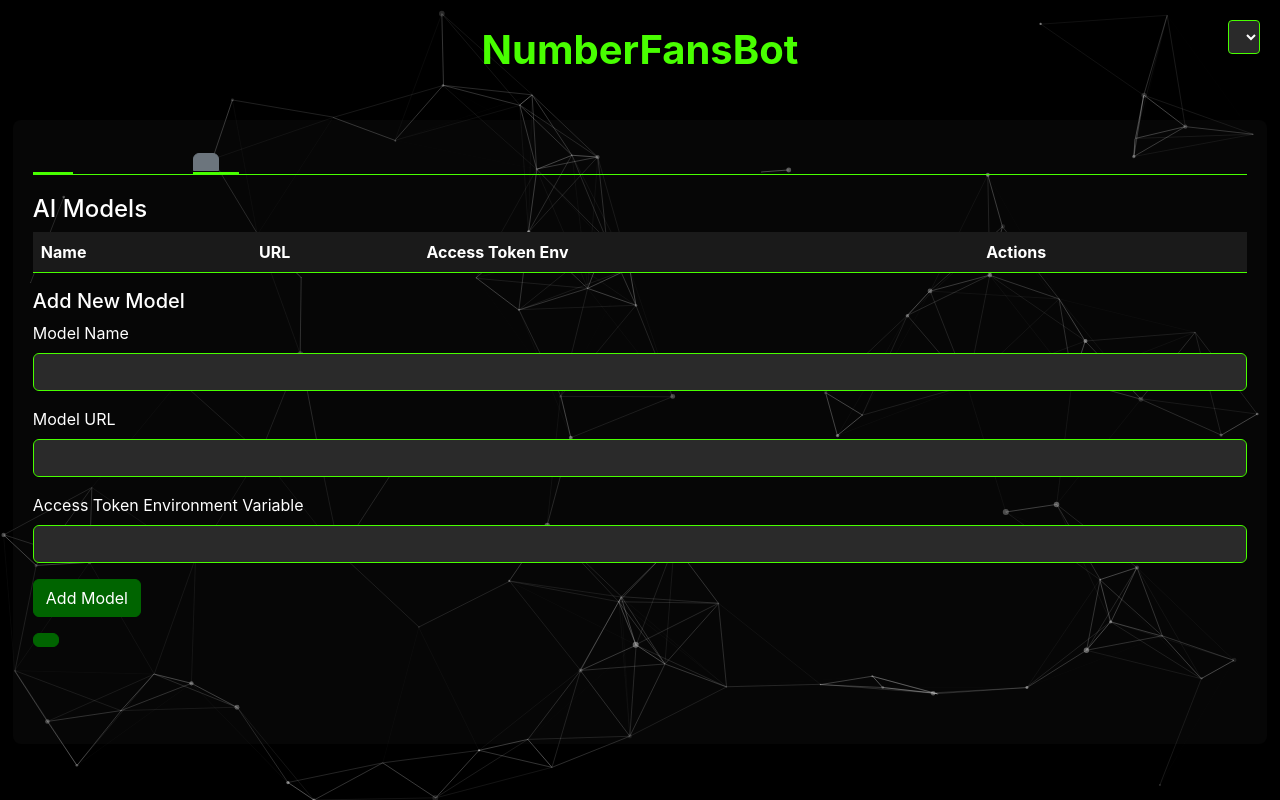
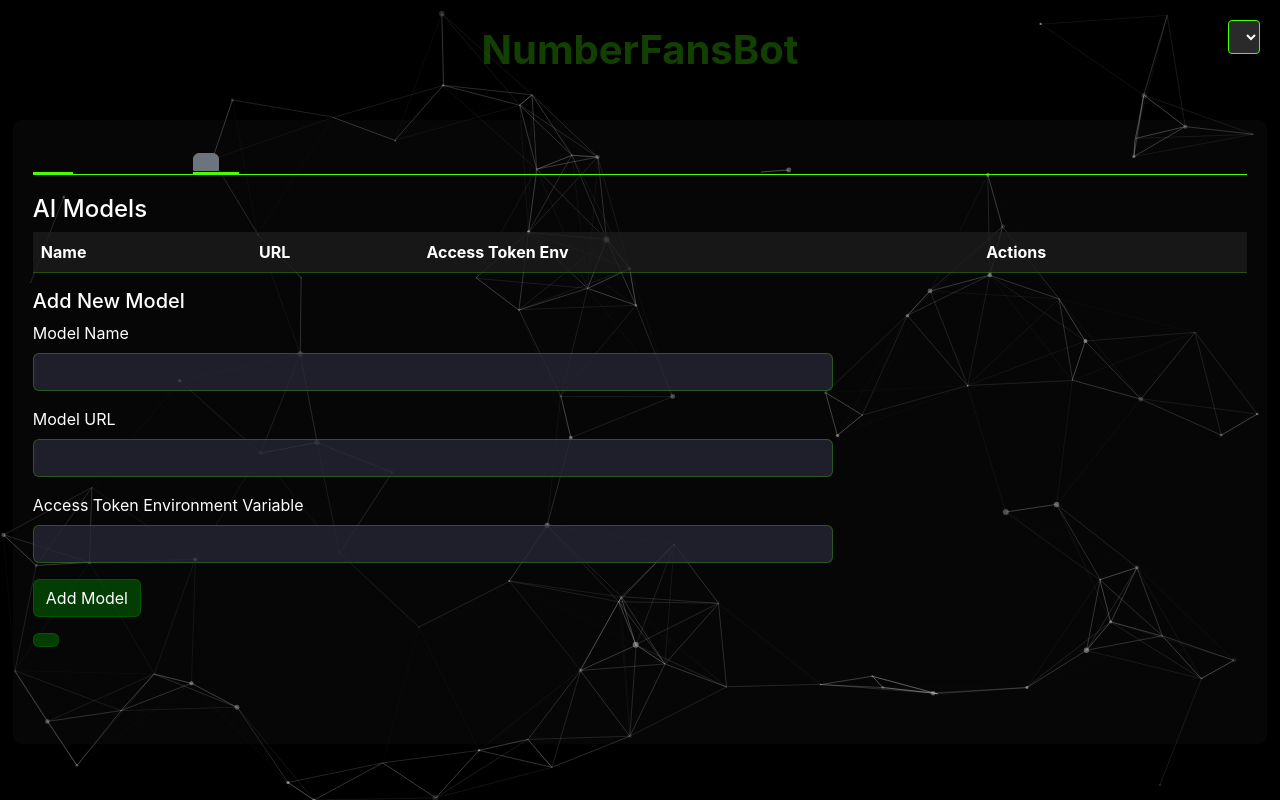
Before and after one commit to metatronslove/NumberFansBot, a Flask app: template Templates/dashboard.html in a window 1280 px wide. Run offline with Flask 2, Linux system fonts and the light colour scheme; the template is opened without the code that fills it, so the values that code supplies are empty; parts of the project's set-up code (start-up, migrations or seed data) failed here and were passed over; some libraries are stand-ins or nearby versions.

Commit message:
Add files via upload

```diff
--- a/Assets/styles.css
+++ b/Assets/styles.css
@@ -24,12 +24,12 @@ body {
 .logo {
     font-size: 2.5rem;
     font-weight: bold;
-    color: #48ff00;
+    color: rgba(72,255,0,.25);
 }
 
 .tagline {
     font-size: 1rem;
-    color: #ccc;
+    color: rgba(200,200,200,.25);
 }
 
 .language-switcher {
@@ -97,42 +97,51 @@ body {
 }
 
 .tab-content.active {
+    input{
+        background: rgba(40,40,56,.75);
+    }
+    input[type=text]{
+        width: 800px;
+    }
+    input[type=checkbox]{
+        width: 1rem;
+    }
     display: block;
 }
 
 .form-control {
-    background-color: #2a2a2a;
+    background-color: rgba(36,36,36,.25);
     color: #fff;
-    border: 1px solid #48ff00;
+    border: 1px solid rgba(72,255,0,.25);
 }
 
 .form-control:focus {
-    border-color: #48ff00;
+    border-color: rgba(72,255,0,.25);
     box-shadow: 0 0 5px rgba(72, 255, 0, 0.5);
 }
 
 .btn-primary {
-    background-color: #006400;
-    border-color: #006400;
+    background-color: rgba(0,116,0,.5);
+    border-color: rgba(0,116,0,.5);
 }
 
 .btn-primary:hover {
-    background-color: #48ff00;
-    border-color: #48ff00;
+    background-color: rgba(0,116,0,.7);
+    border-color: rgba(0,116,0,.7);
 }
 
 .table-dark {
-    background-color: #2a2a2a;
+    background-color: rgba(36,36,36,.5);
 }
 
 .table-dark th,
 .table-dark td {
-    border-color: #48ff00;
+    border-color: rgba(72,255,0,.25);
     vertical-align: middle;
 }
 
 .table-dark th {
-    background-color: #1a1a1a;
+    background-color: rgba(26,26,26,.5);
     vertical-align: middle;
 }
 
@@ -155,7 +164,7 @@ body {
 }
 
 .pagination button {
-    background-color: #006400;
+    background-color: rgba(0,116,0,.25);
     color: #fff;
     border: none;
     padding: 8px 16px;
@@ -165,7 +174,7 @@ body {
 
 .pagination button.active,
 .pagination button:hover {
-    background-color: #48ff00;
+    background-color: rgba(72,255,0,.25);
 }
 
 .pagination button:disabled {
@@ -293,7 +302,7 @@ body {
     max-height: 31.5rem;
     min-height: 31.5rem;
     height: auto;
-    border: 1px solid #48ff00;
+    border: 1px solid rgba(72,255,0,.25);
 }
 
 .file-actions {
```
